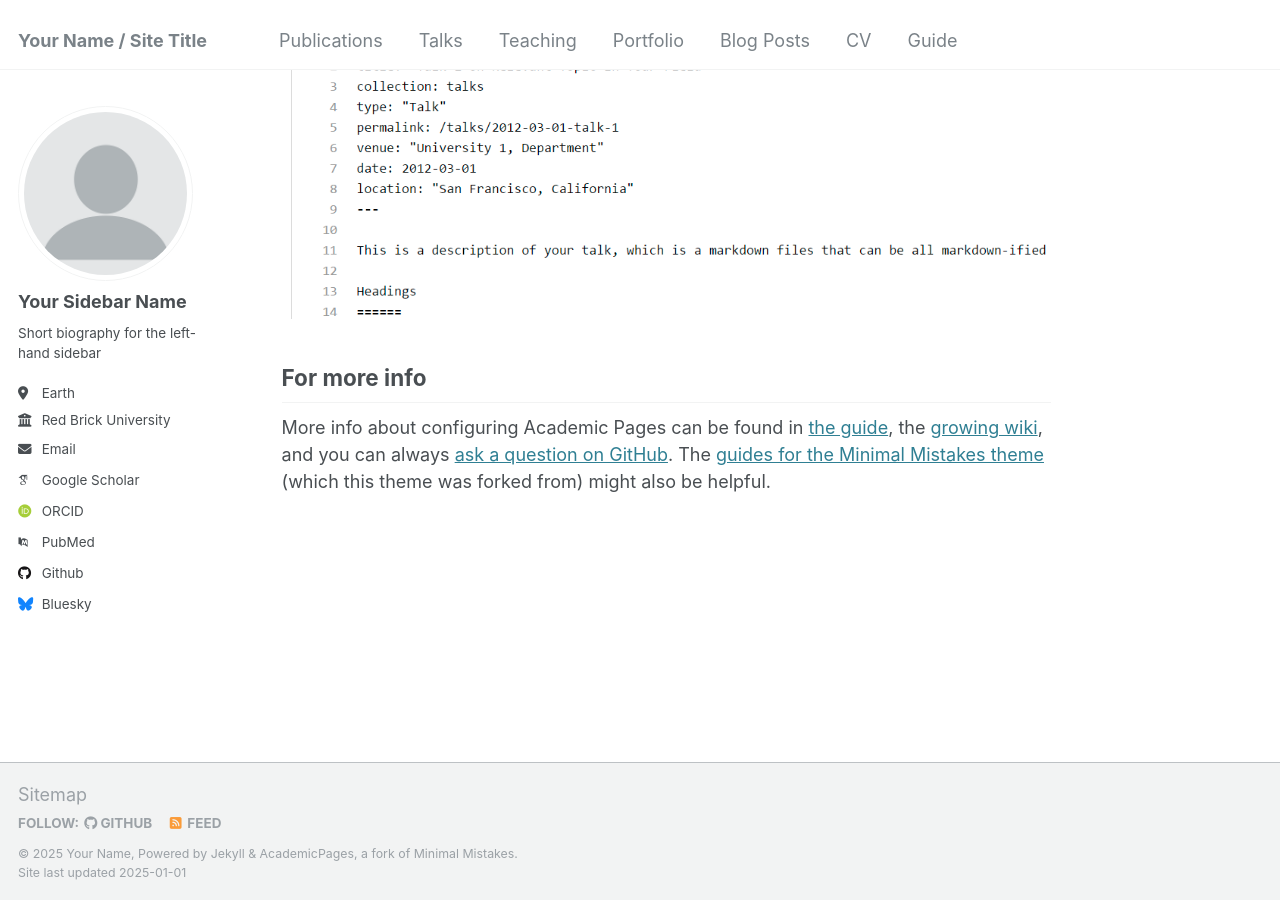
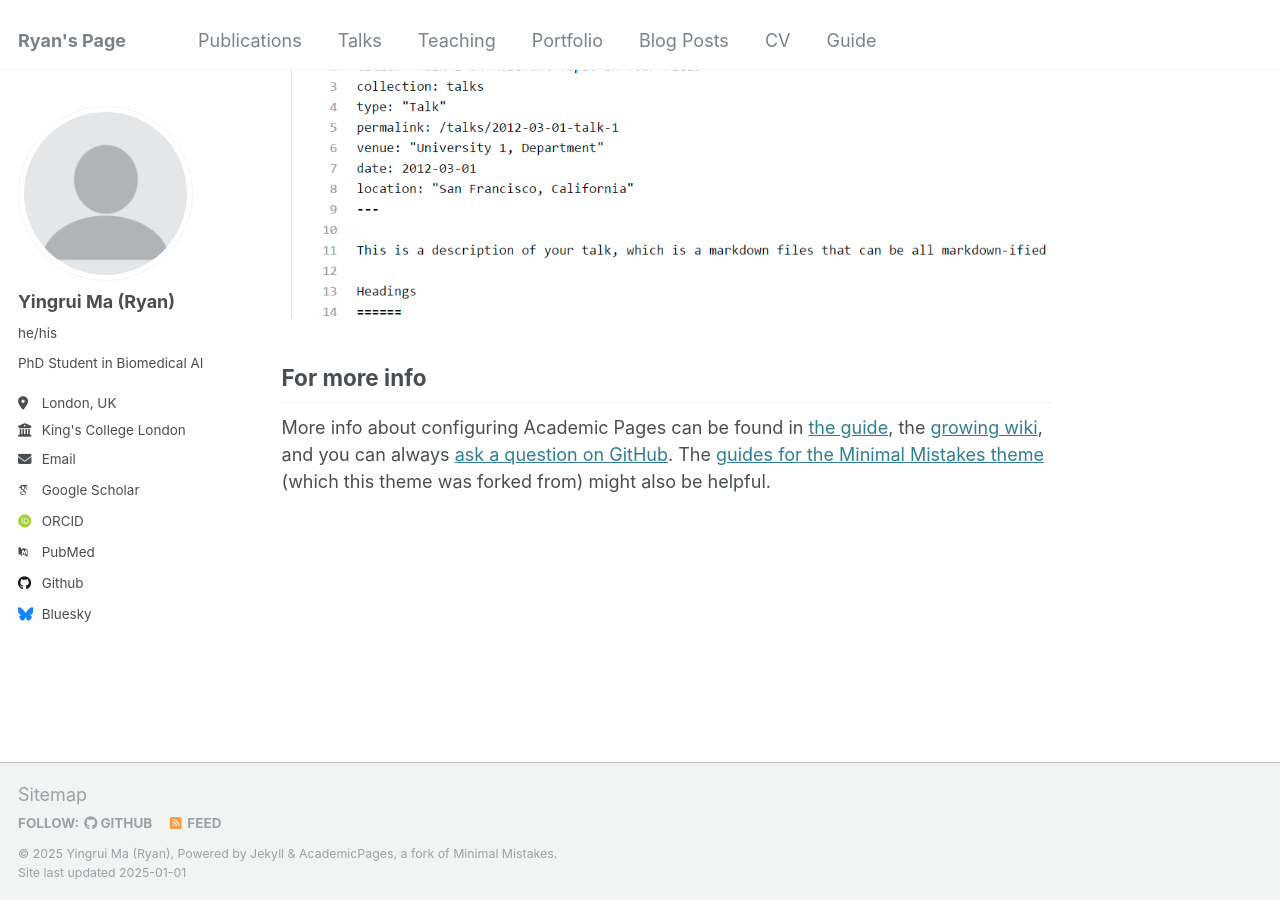
Before and after one commit to Yingrui-RyanMa/Yingrui-RyanMa.github.io, a Jekyll site: the page built from _pages/about.md, in a window 1280 px wide and 900 px high, scrolled down 2643 px. Built offline with Jekyll 4.4.1, drawn with Linux system fonts in a browser that asks for light colours; some web fonts are replaced.

Commit message:
test to modify side bar text

```diff
--- a/_config.yml
+++ b/_config.yml
@@ -8,13 +8,13 @@
 
 # Basic Site Settings
 locale                   : "en-US"
-title                    : "Your Name / Site Title"
+title                    : "Ryan's Page"
 title_separator          : "-"
-name                     : &name "Your Name"
+name                     : &name "Yingrui Ma (Ryan)"
 description              : &description "personal description"
-url                      : https://academicpages.github.io # the base hostname & protocol for your site e.g. "https://[your GitHub username].github.io"
+url                      : https://yingrui-ryanma.github.io/ # the base hostname & protocol for your site e.g. "https://[your GitHub username].github.io"
 baseurl                  : "" # the subpath of your site, e.g. "/blog"
-repository               : "academicpages/academicpages.github.io"
+repository               : "Yingrui-RyanMa/Yingrui-RyanMa.github.io"
 
 # Site Author - The following control what appear as part of the author content on the side bar.
 #               If a field is blank the icon and link will not appear, otherwise it will be shown.
@@ -22,13 +22,13 @@ repository               : "academicpages/academicpages.github.io"
 author:
   # Biographic information
   avatar           : "profile.png"
-  name             : "Your Sidebar Name"
-  pronouns         : # example: "she/her"
-  bio              : "Short biography for the left-hand sidebar"
-  location         : "Earth"
-  employer         : "Red Brick University"
+  name             : "Yingrui Ma (Ryan)"
+  pronouns         : "he/his"
+  bio              : "PhD Student in Biomedical AI"
+  location         : "London, UK"
+  employer         : "King's College London"
   uri              : # URL
-  email            : "none@example.org"
+  email            : "ryanma0427@gmail.com"
 
   # Academic websites
   arxiv            : # URL - Update with the correct link to your profile
```
Also changed, not shown: 1 other file.
